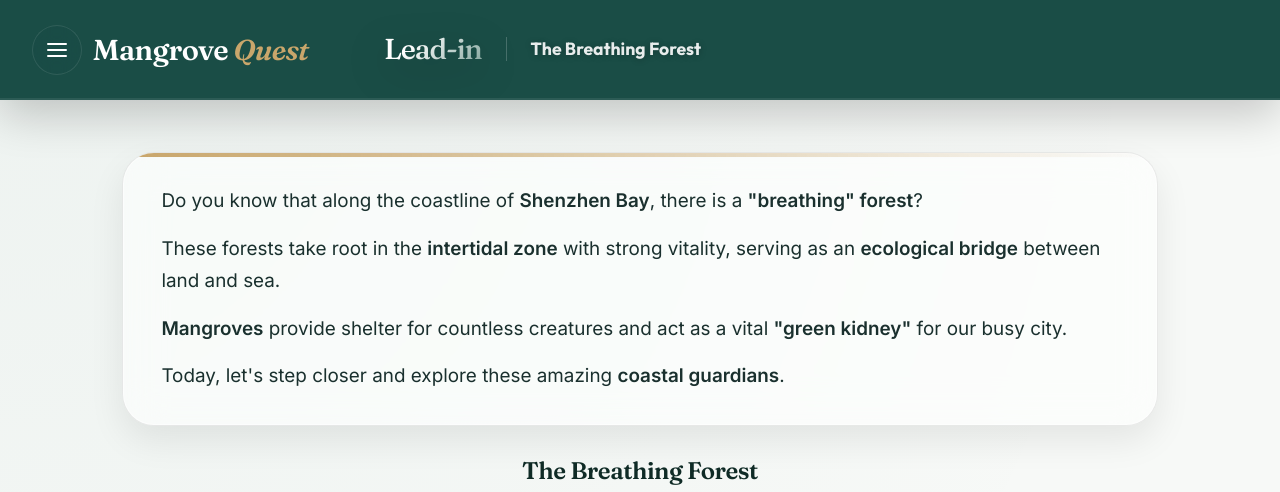
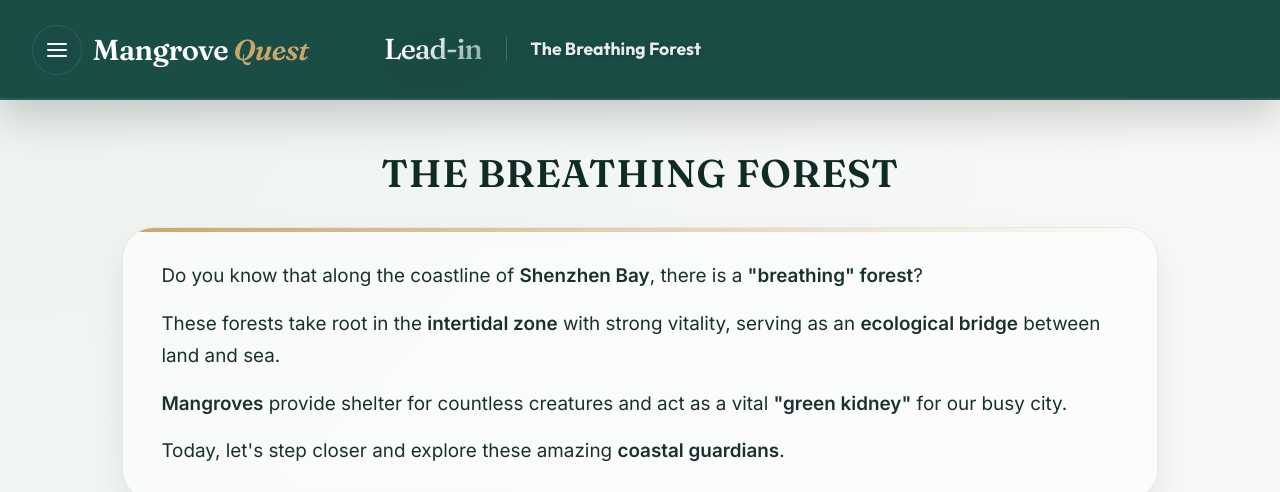
Before and after one commit to ReginaTC/Mangrove-Quest.github.io, a website built with Vite: page index.html in a window 1280 px wide. Both pictures are taken after a click on the link "Start to learn". Shown: the top 492 px of the page. Built offline with nearby package versions, Linux system fonts and the light colour scheme.

Commit message:
Adjust lead-in title placement, size, and spacing

```diff
--- a/src/content.js
+++ b/src/content.js
@@ -69,6 +69,8 @@ export const pages = {
     heroSubtitle: "The Breathing Forest",
     heroImage: "/assets/lead-in.png",
     content: `
+      <h1 class="leadin-main-title">The Breathing Forest</h1>
+
       <div class="card glass leadin-intro-card">
         <p>Do you know that along the coastline of <strong>Shenzhen Bay</strong>, there is a <strong>"breathing" forest</strong>?</p>
         <p>These forests take root in the <strong>intertidal zone</strong> with strong vitality, serving as an <strong>ecological bridge</strong> between land and sea.</p>
@@ -77,7 +79,6 @@ export const pages = {
       </div>
 
       <div class="mangrove-album-card">
-        <h2 class="mangrove-album-title">The Breathing Forest</h2>
         <div class="mangrove-album-shell">
           <button id="album-prev-btn" class="mangrove-album-nav" type="button" aria-label="上一组">&lt;&lt;</button>
           <div id="mangrove-album-track" class="mangrove-album-track">
--- a/src/style.css
+++ b/src/style.css
@@ -1852,6 +1852,16 @@ footer {
   margin-bottom: 0;
 }
 
+.leadin-main-title {
+  margin: 0 0 2rem 0;
+  text-align: center;
+  font-size: clamp(1.6rem, 3.4vw, 2.4rem);
+  line-height: 1.12;
+  color: var(--mangrove-deep);
+  letter-spacing: 0.02em;
+  text-transform: uppercase;
+}
+
 .mangrove-album-title {
   margin: 0 0 0.7rem 0;
   text-align: center;
```
